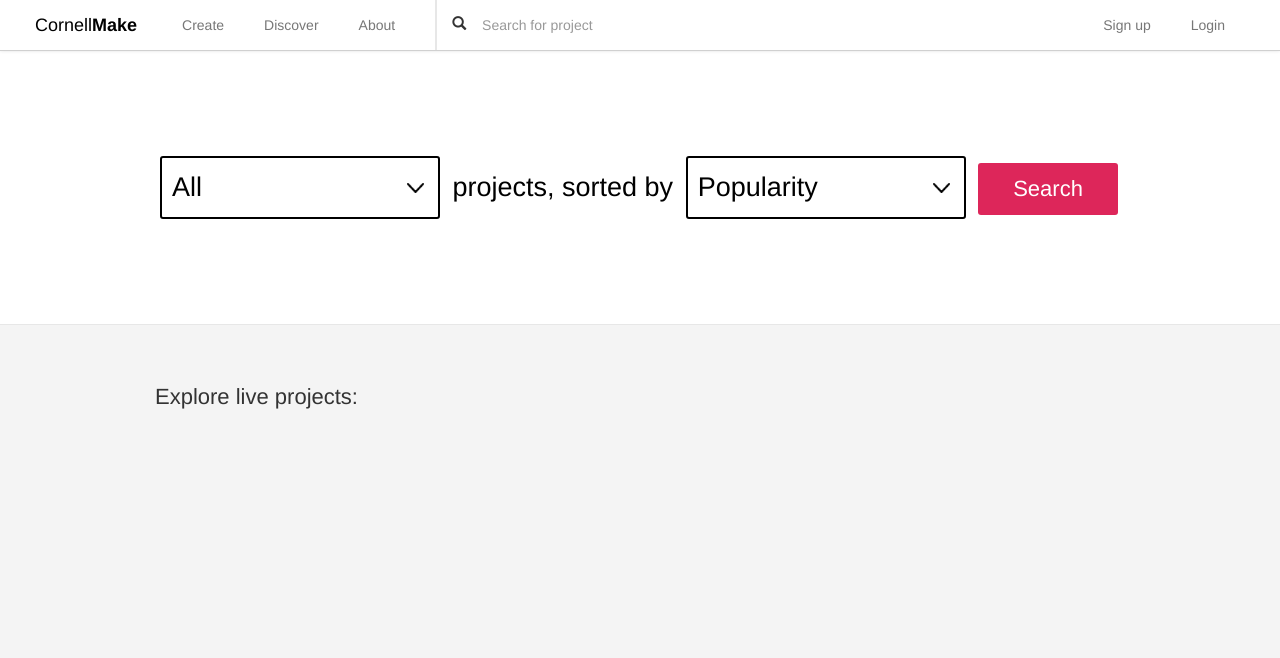
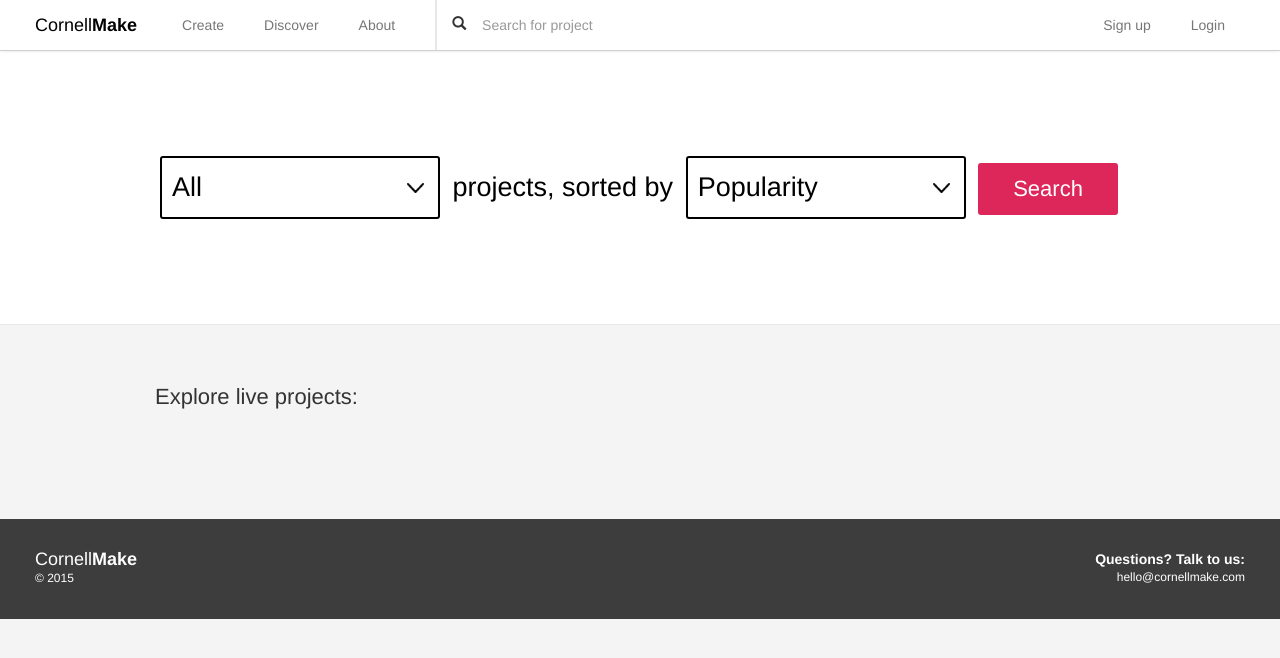
Before and after one commit to JustinSelig/CornellMake, a Django app: page /discover/ in a window 1280 px wide. Shown: the top 658 px of the page. Run offline with Django 3.2, Linux system fonts and the light colour scheme; data that the repository does not hold is empty; parts of the project's set-up code (start-up, migrations or seed data) failed here and were passed over; some libraries are stand-ins or nearby versions.

Commit message:
Add footer

```diff
--- a/static/css/main.css
+++ b/static/css/main.css
@@ -79,24 +79,22 @@ background-size: 17px 10px;
 
 	}
 
-	.select-create-category {
-	}
+/*#wrapper {
+	min-height:100%;
+	position:relative;
+}
 
-	.select-create-category:hover {
-	}
-
-	.select-discover-category {
-	}
-
-	.select-discover-category:hover {
-	}
-
-	.select-discover-sorting {
-	}
-
-	.select-discover-sorting:hover {
-	}
-
+}
+#content {
+	padding-bottom:100px;
+}
+#footer {
+	width:100%;
+	height:100px;
+	position:absolute;
+	bottom:0;
+	left:0;
+}*/
 
 
 /* ============================================================================
@@ -196,7 +194,47 @@ background-size: 17px 10px;
 
 
 
+/*footer*/
 
+.footer {
+		background-color: #3D3D3D;
+	}
+
+.footer-title {
+	float: left;
+    height: 100px;
+    padding-top: 30px;
+    padding-bottom: 50px;
+    color: white;
+    padding-left: 20px;
+}
+
+.footer-brand {
+	font-size: 18px;
+    line-height: 20px;
+    color: white;
+}
+
+.footer-brand:hover {
+	text-decoration: none;
+	color: white;
+}
+
+.footer-cornell {
+		font-weight: 400;
+	}
+
+.footer-make {
+		font-weight: 600;
+	}
+
+.footer-right {
+	  padding-top: 30px;
+    padding-bottom: 30px;
+    padding-right: 20px;
+    color: white;
+    text-align: right;
+}
 
 
 /* ============================================================================
@@ -284,7 +322,7 @@ fieldset #submit:hover {
 }
 
 .all-projects-container {
-	margin-bottom: 100px;
+	margin-bottom: 80px;
 }
 
 /*style for project panel, comprised of thumbnail, info-box and category-box */
@@ -357,7 +395,7 @@ fieldset #submit:hover {
 /* Create Page
 ================================================== */
 .create-header {
-	padding-top: 20%;
+	padding-top: 16%;
 	padding-bottom: 20%;
  text-align: center;
 font-size: 27px;
--- a/templates/base.html
+++ b/templates/base.html
@@ -32,6 +32,7 @@
 		{% block stylesheets %}{% endblock %}
 	</head>
 	<body class="{% block body-color %}{% endblock %}-container">
+	<div id="wrapper">
 	<header>
 		<nav class="navbar navbar-default navbar-custom navbar-static-top" role="navigation">
 			<div class="container-fluid">
@@ -91,13 +92,23 @@
 		</nav>
 	</header>
 
-	<main>
+	<main id="content">
 	{% block content %}{% endblock %}
 	</main>
 
-	<footer>
-
-	</footer>
+	<div class="footer" id="footer">
+		<div class="container-fluid">
+			<div class="footer-title">
+				<a class="footer-brand" href="/"><span class="footer-cornell">Cornell</span><span class="footer-make">Make</span></a>
+				<p class="smalltext">© 2015</p>
+			</div>
+ 			<div class="footer-right">
+				<div class="pull-right">
+					<strong>Questions? Talk to us:</strong> <p class="smalltext">hello@cornellmake.com</p>
+				</div>
+			</div>
+		</div>
+	</div>
 
 	<!-- JavaScript
 ================================================== -->
```
Also changed, not shown: templates/login.html (+6 -3 lines), templates/private_user_profile.html (+5 -4 lines), templates/public_user_profile.html (+7 -22 lines).
